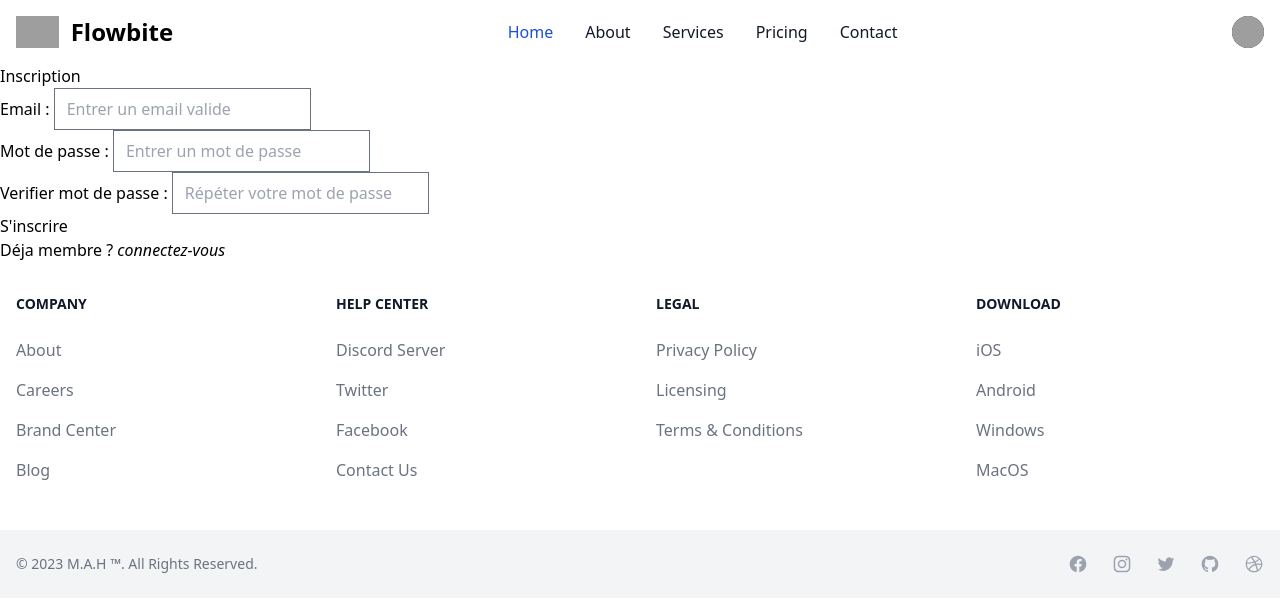
After one commit to aurelien-gallea/boutique-en-ligne, a PHP site: page /signIn.php in a window 1280 px wide. The commit adds this page. Shown: the top 612 px of the page. Run offline with PHP 8.4, Linux system fonts and the light colour scheme; some libraries are stand-ins or nearby versions; grey boxes are pictures that could not be loaded.

Commit message:
ajout du debut des formulaires , et des base.php avec templates

```diff
--- /dev/null
+++ b/Templates/base.php
@@ -0,0 +1,53 @@
+<?php
+
+// on récupère tout de suite le login et le rang de l'utilisateur connecté pour l'affichage
+if(isset($_SESSION['id']));
+?>
+<!DOCTYPE html>
+<html lang="fr">
+
+<head>
+<title><?= $title ?></title>
+    <meta property="og:type" content="website"/>
+    <meta charset="UTF-8"/>
+    <meta http-equiv="X-UA-Compatible" content="IE=edge"/>
+    <meta name="viewport" content="width=device-width, initial-scale=1.0"/>
+    <link href="./public/assets/images/favicon.ico" rel="icon" type="image/x-icon" >
+    <link rel="stylesheet" href="./public/design/default.css">
+    <link href="https://cdnjs.cloudflare.com/ajax/libs/flowbite/1.6.5/flowbite.min.css" rel="stylesheet" />
+    <script src="https://cdn.tailwindcss.com"></script>
+
+</head>
+
+<body class="">
+
+    <header class="">
+        <?php require_once("./php/Components/header.php") ?>
+    </header>
+
+    <!-- Alert en cas de success  -->
+    <?php if (isset($_SESSION['success'])) { ?>
+        <div class=""><?= $_SESSION["success"] ?></div>
+
+    <?php } ?>
+    <!-- Alert en cas d'echec  -->
+    <?php if (isset($_SESSION['error'])) { ?>
+        <div class=""><?= $_SESSION["error"] ?></div>
+
+    <?php } ?>
+
+
+    <section class="">
+        <div class="">
+            <?= $content ?>
+        </div>
+    </section>
+
+
+
+    <footer class="bg-white dark:bg-gray-900">
+        <?php require_once('./php/Components/footer.php'); ?>
+    </footer>
+    <script src="https://cdnjs.cloudflare.com/ajax/libs/flowbite/1.6.5/flowbite.min.js"></script>
+</body>
+</html>
--- a/php/Components/footer.php
+++ b/php/Components/footer.php
@@ -1,33 +1,3 @@
-<!DOCTYPE html>
-<html lang="en">
-<head>
-    <meta charset="UTF-8">
-    <meta http-equiv="X-UA-Compatible" content="IE=edge">
-    <meta name="viewport" content="width=device-width, initial-scale=1.0">
-    <title>Footer</title>
-    <link href="https://cdnjs.cloudflare.com/ajax/libs/flowbite/1.6.5/flowbite.min.css" rel="stylesheet" />
-</head>
-<body>
-
-</body>
-</html>
-
-
-
-
-
-
-
-
-
-
-
-
-
-
-
-
-<footer class="bg-white dark:bg-gray-900">
     <div class="mx-auto w-full max-w-screen-xl">
       <div class="grid grid-cols-2 gap-8 px-4 py-6 lg:py-8 md:grid-cols-4">
         <div>
@@ -123,4 +93,3 @@
         </div>
       </div>
     </div>
-</footer>
--- a/php/Components/header.php
+++ b/php/Components/header.php
@@ -1,28 +1,3 @@
-<!DOCTYPE html>
-<html lang="en">
-<head>
-    <meta charset="UTF-8">
-    <meta http-equiv="X-UA-Compatible" content="IE=edge">
-    <meta name="viewport" content="width=device-width, initial-scale=1.0">
-    <title>Header</title>
-    <link href="https://cdnjs.cloudflare.com/ajax/libs/flowbite/1.6.5/flowbite.min.css" rel="stylesheet" />
-</head>
-<body>
-
-</body>
-</html>
-
-
-
-
-
-
-
-
-
-
-
-
 <nav class="bg-white border-gray-200 dark:bg-gray-900">
   <div class="max-w-screen-xl flex flex-wrap items-center justify-between mx-auto p-4">
   <a href="https://flowbite.com/" class="flex items-center">
@@ -63,7 +38,7 @@
   <div class="items-center justify-between hidden w-full md:flex md:w-auto md:order-1" id="mobile-menu-2">
     <ul class="flex flex-col font-medium p-4 md:p-0 mt-4 border border-gray-100 rounded-lg bg-gray-50 md:flex-row md:space-x-8 md:mt-0 md:border-0 md:bg-white dark:bg-gray-800 md:dark:bg-gray-900 dark:border-gray-700">
       <li>
-        <a href="#" class="block py-2 pl-3 pr-4 text-white bg-blue-700 rounded md:bg-transparent md:text-blue-700 md:p-0 md:dark:text-blue-500" aria-current="page">Home</a>
+        <a href="./" class="block py-2 pl-3 pr-4 text-white bg-blue-700 rounded md:bg-transparent md:text-blue-700 md:p-0 md:dark:text-blue-500" aria-current="page">Home</a>
       </li>
       <li>
         <a href="#" class="block py-2 pl-3 pr-4 text-gray-900 rounded hover:bg-gray-100 md:hover:bg-transparent md:hover:text-blue-700 md:p-0 dark:text-white md:dark:hover:text-blue-500 dark:hover:bg-gray-700 dark:hover:text-white md:dark:hover:bg-transparent dark:border-gray-700">About</a>
--- /dev/null
+++ b/signIn.php
@@ -0,0 +1,66 @@
+<?php
+session_start();
+    $title = "Inscription";
+    ob_start();
+?>
+<div class="">
+     <!--a voir si on garde  -->
+<?php
+    if (isset($_GET["success"])){
+    if ($_GET["success"] == 1) { ?>
+
+        <p class=""><?=$_GET["message"] ?></p>
+
+<?php }
+}
+if (isset($_GET["error"])){
+    if ($_GET["error"] == 1) { ?>
+
+        <p class=""><?=$_GET["message"] ?></p>
+
+<?php }
+}
+?>
+  <!-- fin du com précédent -->
+
+        <div class="">
+            <!-- En-tête de la carte -->
+            <div class="">
+                <div class=""> Inscription </div>
+            </div>
+            <!-- Corps -->
+            <div class="">
+                <form  class="" method="post" action="">
+                    <p class="">
+                        <label class="" for="email">Email :</label>
+                        <input class="" type="email" name="email" id="email" placeholder="Entrer un email valide" required>
+                    </p>
+
+                    <p class="">
+                        <label class="" for="password">Mot de passe :</label>
+                        <input class="" type="password" name="password" id="password" placeholder="Entrer un mot de passe" required>
+                    </p>
+                    <p class="">
+                        <label class="" for="password">Verifier mot de passe :</label>
+                        <input class="" type="password" name="password_two" id="password_two" placeholder="Répéter votre mot de passe" required>
+                    </p>
+                    <button class="" type="submit">S'inscrire</button>
+                </form>
+            </div>
+            <div class="">
+                    <div class="">
+                        <p>Déja membre ? <a href="signUp.php"><i>connectez-vous</i></a></p>
+                    </div>
+                </div>
+
+
+
+        </div>
+
+    </div>
+
+</div>
+<?php
+$content = ob_get_clean();
+require_once("./Templates/base.php");
+?>
```
Also changed, not shown: index.php (+11 -1 lines), signUp.php (added, +61 -0 lines).
